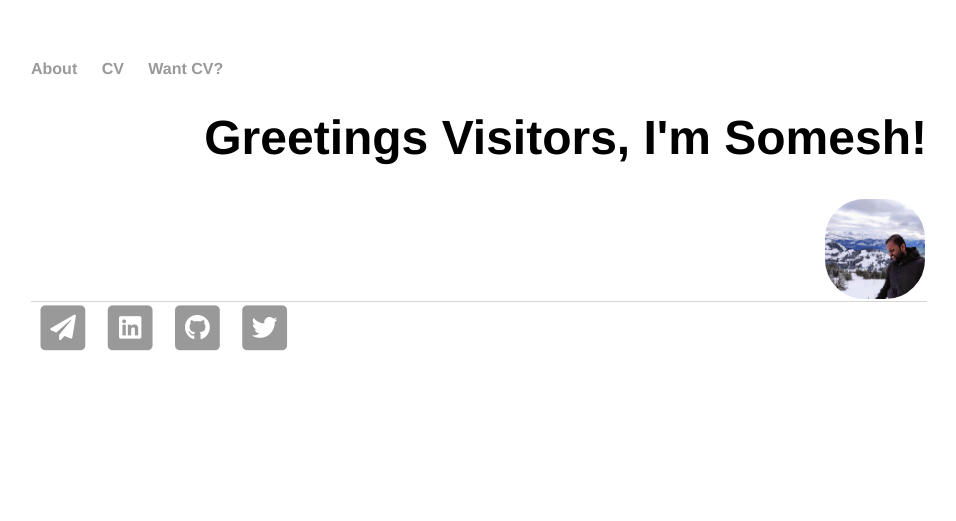
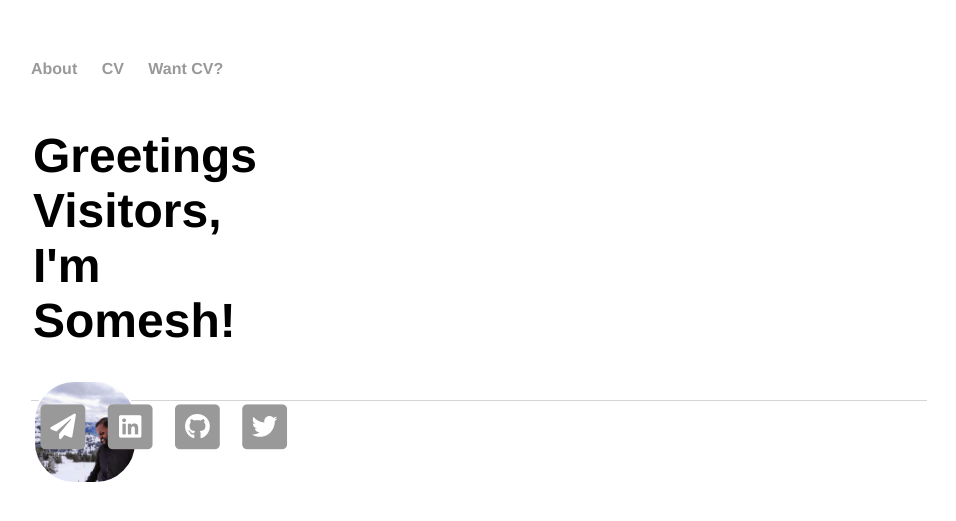
Before and after one commit to saisomesh2594/saisomesh2594.github.io, a Jekyll site: the page built from index.html, in a window 1280 px wide. Shown: the top 521 px of the page, without its empty margins (161-1117 px from the left). Built offline with Jekyll 4.4.1, drawn with Linux system fonts in a browser that asks for light colours.

Commit message:
Update index.html

```diff
--- a/index.html
+++ b/index.html
@@ -18,7 +18,7 @@ title: Somesh Sai, Just Another Bioinformatician
 		</ul>
 	</nav>
 	<!--<div class="container" style="white-space:nowrap">-->
-		<div class="logo-container">
+		<div class="logo">
 			<h1>Greetings Visitors, I'm Somesh!</h1>
 			<a class="logo" itemprop="url" href="{{ page.baseurl }}" style="background-image: url('{{ site.baseurl }}{{ site.logo }}')" alt="Somesh">
 			<img itemprop="image" src="{{ site.baseurl }}{{ site.logo }}" height="0" width="0" alt="Somesh"/></a>
```
